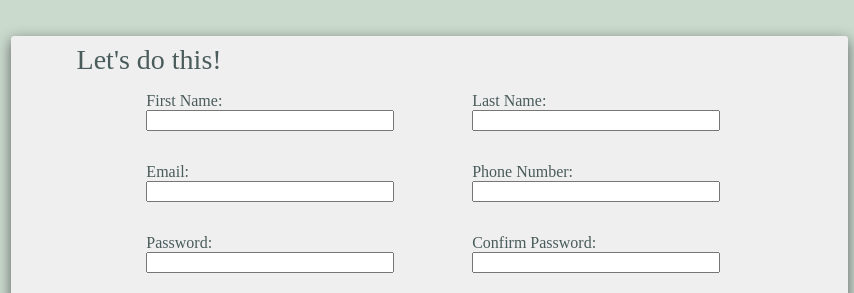
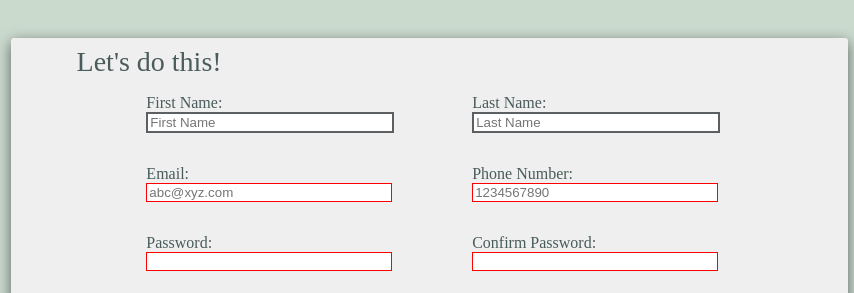
Before and after one commit to ZiMP45/odin-signup, a plain HTML site: page index.html in a window 1280 px wide. Shown: the part 319-612 px from the top of the page, 426-1280 px from the left. Drawn offline with Linux system fonts and the light colour scheme.

Commit message:
placeholders and form validation

```diff
--- a/index.html
+++ b/index.html
@@ -32,19 +32,19 @@
                     <form action="post">
                         <p>
                             <label for="first_name">First Name:</label>
-                            <input type="text" name="first_name" id="first_name">
+                            <input type="text" name="first_name" id="first_name" placeholder="First Name" minlength="1">
                         </p>
                         <p>
                             <label for="last_name">Last Name:</label>
-                            <input type="text" name="last_name" id="last_name">
+                            <input type="text" name="last_name" id="last_name" placeholder="Last Name" minlength="1">
                         </p>
                         <p>
                             <label for="email">Email:</label>
-                            <input type="email" name="email" id="email">
+                            <input type="email" name="email" id="email" placeholder="abc@xyz.com" required>
                         </p>
                         <p>
                             <label for="phone">Phone Number:</label>
-                            <input type="tel" name="phone" id="phone">
+                            <input type="tel" name="phone" id="phone" placeholder="1234567890" required>
                         </p>
                         <p>
                             <label for="pwd">Password:</label>
--- a/style.css
+++ b/style.css
@@ -113,6 +113,14 @@ input:focus {
     background-color: palegoldenrod;
 }
 
+input:valid {
+    border: 2px solid #5D6063;
+}
+
+input:invalid {
+    border: 1px solid red;
+}
+
 button {
     width: 240px;
     height: 40px;
```
